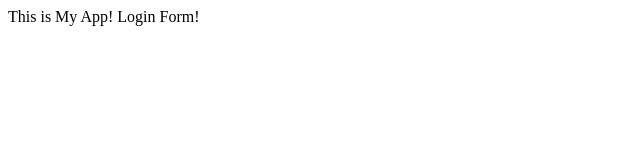
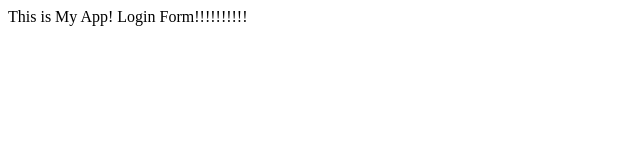
Before and after one commit to AbsolutD/Sample, a plain HTML site: page index.html in a window 1280 px wide. Shown: the full height of the page, 0-640 px from the left. Drawn offline with Linux system fonts and the light colour scheme.

Commit message:
Login changed

```diff
--- a/index.html
+++ b/index.html
@@ -8,7 +8,7 @@
 
 	<body>
 		This is My App!
-		Login Form!
+		Login Form!!!!!!!!!!
 	</body>
 
 </html>
```
